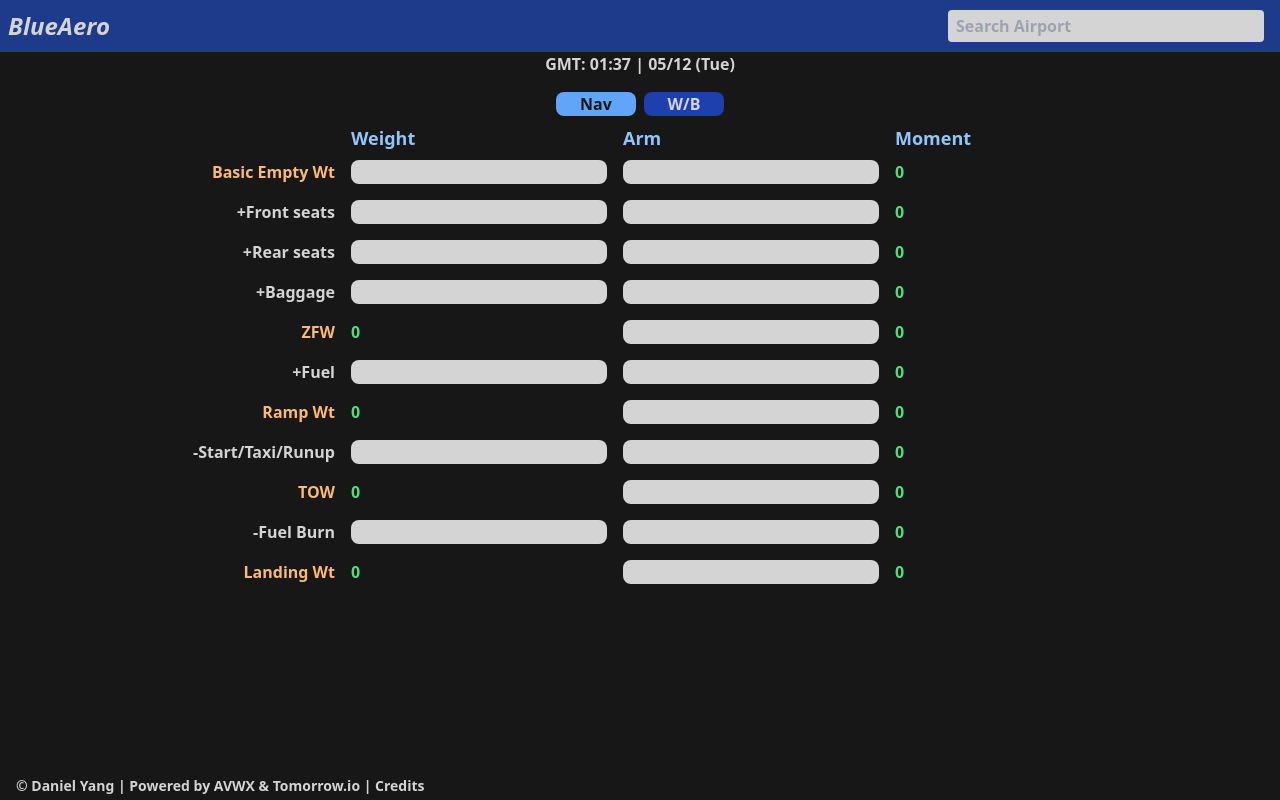
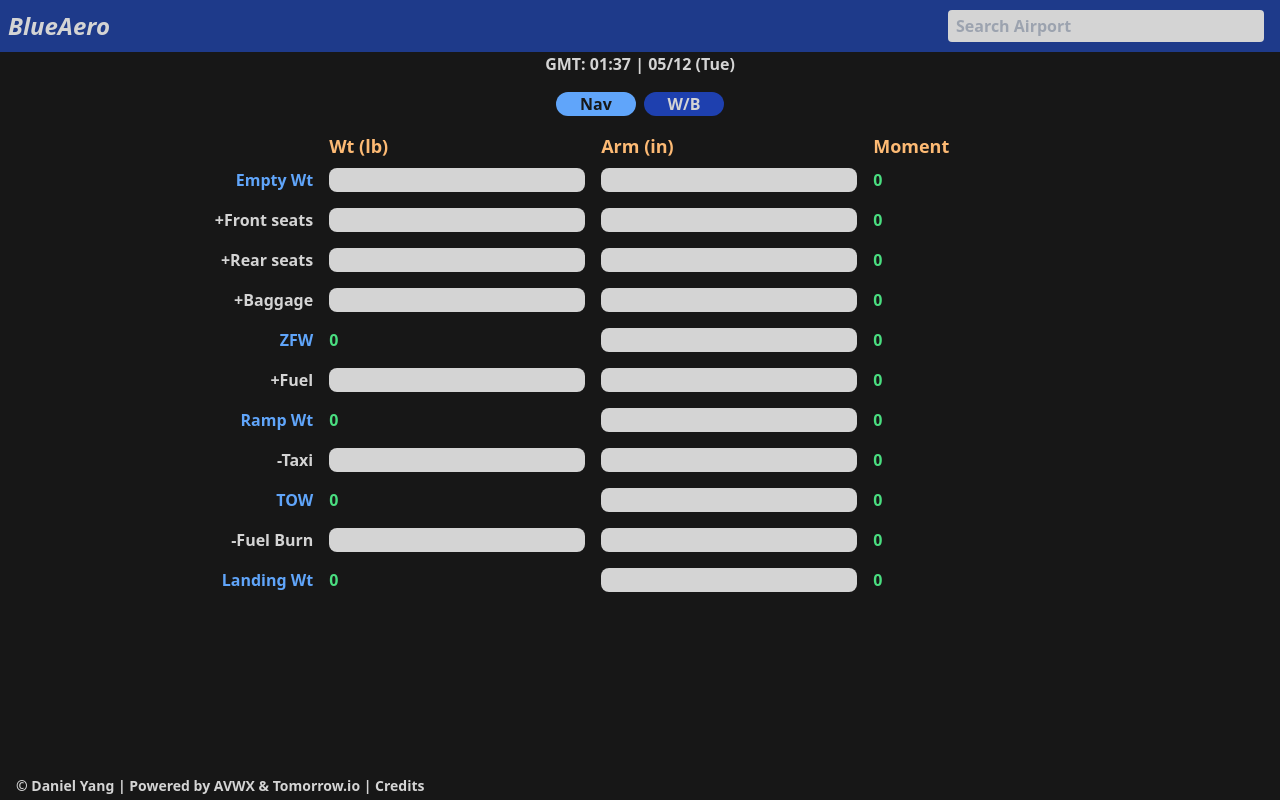
Before and after one commit to daniel-yang66/blue-aero, a Next.js app: page /e6b in a window 1280 px wide. Both pictures are taken after a click on the button "W/B". Built offline with nearby package versions, Linux system fonts and the light colour scheme.

Commit message:
minor bug fixes and improved some code logic. some minor formatting touches as well

```diff
--- a/app/components/allCalc.js
+++ b/app/components/allCalc.js
@@ -11,10 +11,10 @@ export default function AllCalc() {
 
   return (
     <div className="grid justify-items-center">
-      <div className="flex gap-2 items-center justify-content-center mt-4 mb-2">
+      <div className="flex gap-2 items-center justify-content-center mt-4 mb-4">
         <button
           className={clsx(
-            "w-20 h-6 rounded-lg grid items-center p-x-2 font-semibold",
+            "w-20 h-6 rounded-xl grid items-center p-x-2 font-semibold",
             {
               "bg-blue-800 text-neutral-300": navShow,
               "bg-blue-400 text-neutral-900": !navShow,
@@ -29,7 +29,7 @@ export default function AllCalc() {
         </button>
         <button
           className={clsx(
-            "w-20 h-6 rounded-lg grid items-center p-x-2 font-semibold",
+            "w-20 h-6 rounded-xl grid items-center p-x-2 font-semibold",
             {
               "bg-blue-800 text-neutral-300": wbShow,
               "bg-blue-400 text-neutral-900": !wbShow,
--- a/app/components/currentconditions.js
+++ b/app/components/currentconditions.js
@@ -423,7 +423,7 @@ export default function CurrentConditions({ airportCode, stored }) {
                 setOpenTaf(false);
                 setOpenMap(true);
               }}
-              className="w-[45%] h-[20px] md:h-[24px] bg-sky-300 text-sm md:text-md font-semibold grid justify-items-center items-center text-neutral-800 rounded-md mr-1"
+              className="w-[45%] h-[20px] md:h-[24px] bg-sky-300 text-sm md:text-md font-semibold grid justify-items-center items-center text-neutral-800 rounded-md ml-4"
             >
               Wx Map
             </button>
--- a/app/components/forecast.js
+++ b/app/components/forecast.js
@@ -189,7 +189,7 @@ export default function Forecast({
     return (
       <div
         className={clsx(
-          " grid-rows-[30px_auto] justify-items-center fixed w-[90vw] top-[9.5vh] md:w-[60vw] h-[77vh] left-[5vw] md:left-[20vw] bg-neutral-700 z-10 rounded-lg overflow-auto p-4 gap-2 font-semibold",
+          " grid-rows-[30px_auto] justify-items-center fixed w-[90vw] top-[9.5vh] md:w-[60vw] h-[77vh] left-[5vw] md:left-[20vw] bg-neutral-700 z-10 rounded-lg p-4 gap-2 font-semibold",
           {
             grid: open,
             hidden: !open,
@@ -207,7 +207,7 @@ export default function Forecast({
         ) : (
           <></>
         )}
-        <div className="flex gap-2 items-center justify-content-center mt-8 md:mt-0 mb-2">
+        <div className="flex gap-2 items-center justify-content-center md:mt-0">
           <select
             onChange={(e) => setZone(e.target.value)}
             className="rounded-lg w-[130px] h-[25px] bg-neutral-300 text-md  text-neutral-800"
@@ -223,7 +223,7 @@ export default function Forecast({
             <option value={"hourly"}>Hourly</option>
           </select>
         </div>
-
+        <div className="overflow-auto grid gap-2 p-2">
           {type === "taf"
             ? data.map((info, i) => {
                 let startNew = DateTime.fromISO(info["start"], {
@@ -235,7 +235,10 @@ export default function Forecast({
 
                 startNew = `${startNew.monthShort} ${startNew.day}, ${String(
                   startNew.hour
-              ).padStart(2, "0")}:${String(startNew.minute).padStart(2, "0")}`;
+                ).padStart(2, "0")}:${String(startNew.minute).padStart(
+                  2,
+                  "0"
+                )}`;
 
                 endNew = `${endNew.monthShort} ${endNew.day}, ${String(
                   endNew.hour
@@ -370,7 +373,7 @@ export default function Forecast({
                 return (
                   <div
                     key={i}
-                  className="text-xs md:text-sm grid gap-2 items-center justify-items-center relative text-neutral-300 h-[20vh] md:h-[24vh] w-[85vw] md:w-[40vw] overflow-auto bg-neutral-900 rounded-lg p-2"
+                    className="text-xs md:text-sm grid gap-2 items-center justify-items-center relative text-neutral-300 h-[20vh] md:h-[24.5vh] w-[85vw] md:w-[40vw] overflow-auto bg-neutral-900 rounded-lg p-2"
                   >
                     <p className="font-bold">{timeFormated}</p>
                     <div className="flex gap-1">
@@ -467,6 +470,7 @@ export default function Forecast({
                 );
               })}
         </div>
+      </div>
     );
   } else {
     return <LoadingForecast />;
--- a/app/components/search.js
+++ b/app/components/search.js
@@ -39,6 +39,7 @@ export default function Search() {
           setDropdownClose(false);
         }}
         onChange={async (e) => {
+          if (e.target.value === 'Searching...') return;
           setText(e.target.value);
           e.target.value.length > 2 ? debounce(e.target.value) : setOptions([]);
         }}
--- a/app/components/wb.js
+++ b/app/components/wb.js
@@ -32,23 +32,23 @@ export default function WB({ status }) {
     >
       <div className="flex gap-4 items-end">
         <div className="grid gap-4 items-center justify-items-end">
-          <p className="font-semibold text-orange-300">Basic Empty Wt</p>
+          <p className="font-semibold text-blue-400">Empty Wt</p>
           <p className="font-semibold text-neutral-300">+Front seats</p>
           <p className="font-semibold text-neutral-300">+Rear seats</p>
           <p className="font-semibold text-neutral-300">+Baggage</p>
-          <p className="font-semibold text-orange-300">ZFW</p>
+          <p className="font-semibold text-blue-400">ZFW</p>
           <p className="font-semibold text-neutral-300">+Fuel</p>
-          <p className="font-semibold text-orange-300">Ramp Wt</p>
-          <p className="font-semibold text-neutral-300">-Start/Taxi/Runup</p>
-          <p className="font-semibold text-orange-300">TOW</p>
+          <p className="font-semibold text-blue-400">Ramp Wt</p>
+          <p className="font-semibold text-neutral-300">-Taxi</p>
+          <p className="font-semibold text-blue-400">TOW</p>
           <p className="font-semibold text-neutral-300">-Fuel Burn</p>
-          <p className="font-semibold text-orange-300">Landing Wt</p>
+          <p className="font-semibold text-blue-400">Landing Wt</p>
         </div>
         <div className="grid gap-4">
           <div className="flex gap-4">
             <div className="grid gap-2 items-center">
-              <p className="font-bold text-blue-300 text-md md:text-lg">
-                Weight
+              <p className="font-bold text-orange-300 text-md md:text-lg">
+                Wt (lb)
               </p>
               <input
                 onChange={(e) => setEmptywt(+e.target.value)}
@@ -56,14 +56,16 @@ export default function WB({ status }) {
               />
             </div>
             <div className="grid gap-2 items-center">
-              <p className="font-bold text-blue-300 text-md md:text-lg">Arm</p>
+              <p className="font-bold text-orange-300 text-md md:text-lg">
+                Arm (in)
+              </p>
               <input
                 onChange={(e) => setEmptyWtArm(+e.target.value)}
                 className="p-2 w-[20vw] h-6 rounded-lg bg-neutral-300 font-semibold text-neutral-900"
               />
             </div>
             <div className="grid gap-2 items-center">
-              <p className="font-bold text-blue-300 text-md md:text-lg">
+              <p className="font-bold text-orange-300 text-md md:text-lg">
                 Moment
               </p>
               <p className="w-[15vw] h-6 font-semibold text-green-400">
```
Lines whose indentation alone changed are shown as unchanged.
